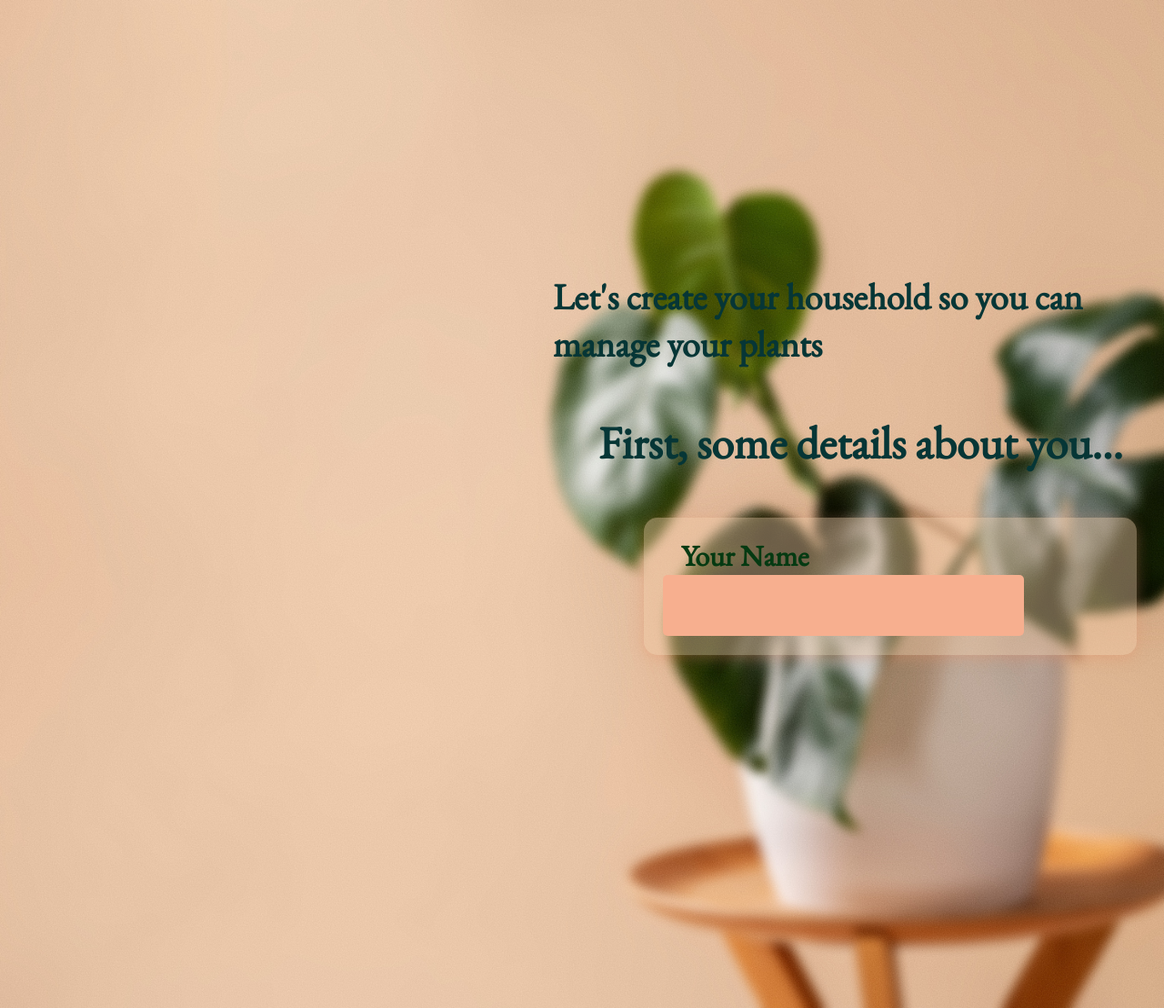
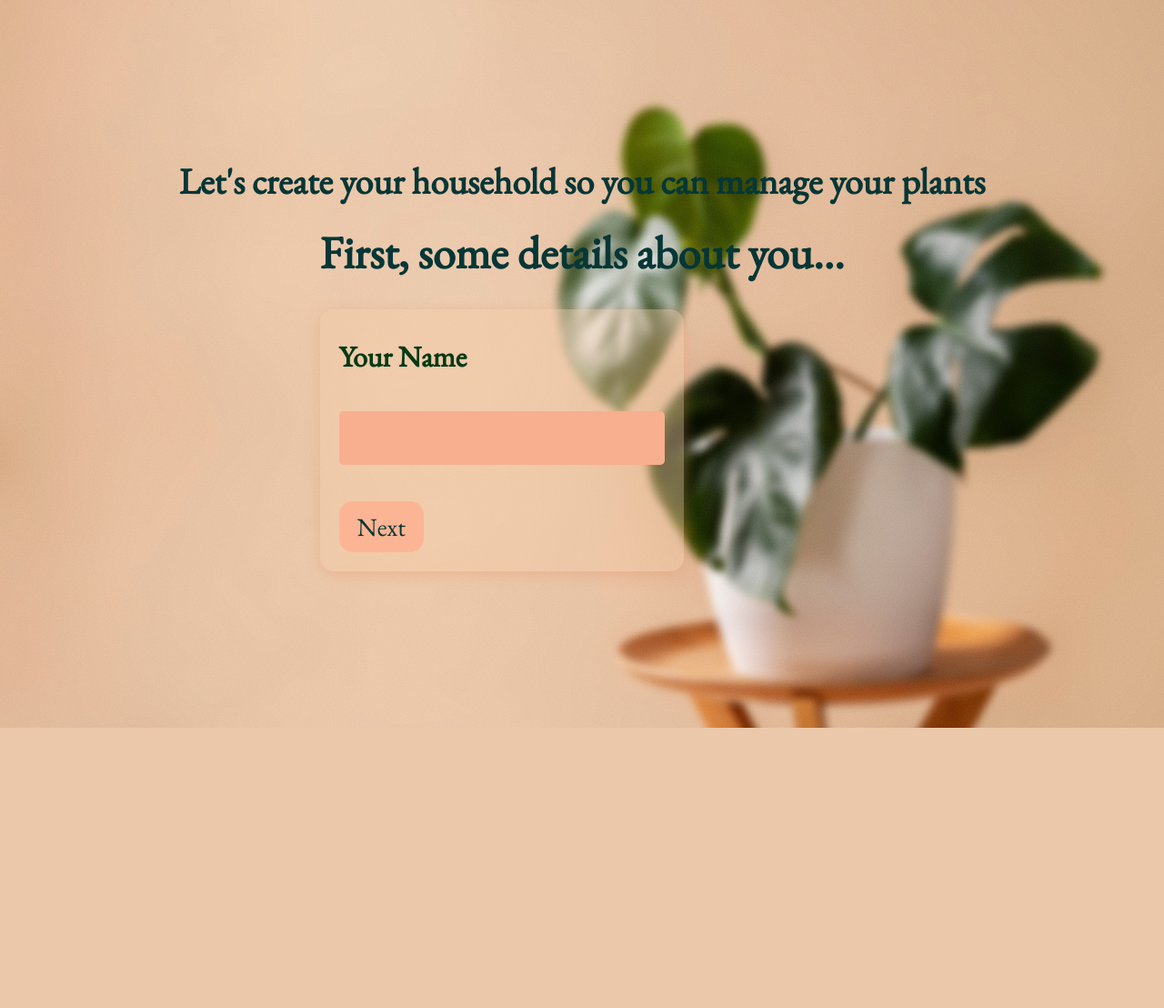
Before and after one commit to Leewankenobi/Hydra, a Spring Boot app: page /createhousehold.html in a window 1280 px wide. Shown: the whole page at 91% size. After the commit the page ends 800 px from the top, so only its background shows below. Run offline with Spring Boot 4, Linux system fonts and the light colour scheme.

Commit message:
fix resizing issue

```diff
--- a/backend/src/main/resources/static/createhousehold.html
+++ b/backend/src/main/resources/static/createhousehold.html
@@ -14,8 +14,10 @@
         <form>
           <label for="fname">Your Name</label> <br>
           <input type="text" id="fname" name="fname"> <br>
+          <button type="submit"> Next </button>
         </form>
       </div>
     </main>
+    <script src = "../static/js/createaccount.js"></script>
   </body>
    </html>
--- a/backend/src/main/resources/static/css/createHouseStyles.css
+++ b/backend/src/main/resources/static/css/createHouseStyles.css
@@ -1,37 +1,55 @@
-/*import garamond font*/
+/* import garamond font */
 @import url('https://fonts.googleapis.com/css2?family=EB+Garamond&display=swap');
 
+/*reset the deafult browser spacings and start clean*/
+* {
+  margin: 0;
+  padding: 0;
+  box-sizing: border-box;
+}
 body {
   background-image: url("../img/indoor-plant-blurred.jpg");
   background-size: cover;
   background-position: center;
   min-height: 100vh;
+  display: flex;
+  flex-direction: column;
+  align-items: center; /* works on all resolutions*/
+  justify-content: center;
+  padding: 20px;
 }
 
 header {
   color: #063636;
-  font-family:  "EB Garamond", serif;
-  font-size: 40px;
+  font-family: "EB Garamond", serif;
+  font-size: clamp(28px, 5vw, 40px); /*scale with screen*/
   font-weight: bold;
-  margin-top: 300px;
-  margin-left: 600px;
+  text-align: center;
   animation: jumpIn 0.2s ease-in;
+  margin-bottom: 20px;
 }
 
-  h1 {
+h1 {
   color: #063636;
-  margin-top: 50px;
-  margin-bottom: 3px;
-  margin-left: 650px;
-  font-size:50px;
+  font-size: clamp(32px, 7vw, 50px);
+  font-family: "EB Garamond", serif;
+  font-weight: bold;
+  text-align: center;
   animation: jumpIn 0.2s ease-in;
-  font-family:"EB Garamond", serif;
+  margin-bottom: 30px;
+}
+
+.container {
+  display: flex;
+  flex-direction: column;
+  align-items: center;
+  width: 100%;
+  max-width: 500px;
 }
 
 form {
-  width: 500px;
-  margin-top: 50px;
-  margin-left: 700px;
+  width: 100%;
+  max-width: 400px;
   background-color: rgba(243, 204, 167, 0.425);
   border-radius: 15px;
   border: 1px solid #021a0500;
@@ -41,35 +59,36 @@ form {
   animation: paneStart 0.5s ease;
 }
 
+label {
+  font-family: "EB Garamond", serif;
+  font-size: clamp(20px, 4vw, 32px);
+  font-weight: bold;
+  color: rgb(5, 58, 18);
+  display: block;
+  padding: 10px 0;
+  margin-bottom: 8px;
+}
+
 input {
   background-color: rgb(247, 175, 143);
   color: rgb(19, 51, 13);
-  width: auto;
-  padding: 12px;
+  width: 100%;
+  padding: 10px;
   border-radius: 5px;
   box-sizing: border-box;
   font-family: "EB Garamond", serif;
-  font-size: 30px;
+  font-size: clamp(18px, 3vw, 30px);
   font-weight: bold;
+  border: none;
   border-color: #06363600;
+  margin-bottom: 20px;
 }
-
-label {
-  font-family: "EB Garamond", serif;
-  font-size: 32px;
-  font-weight: bold;
-  color: rgb(5, 58, 18);
-  width: 100%;
-  padding: 10px;
-  margin-left: 10px;
-}
-
 
 .pane h2 {
   margin-top: 3px;
   margin-bottom: 1px;
   font-size: 15px;
-  font: weight 4px;
+  font-weight: 4px;
   color: rgb(16, 54, 42);
   animation: fadeIn 3s ease;
 }
@@ -77,70 +96,118 @@ label {
 .pane p {
   margin-top: 10px;
   margin-bottom: 0px;
-  font-size: 25px;
+  font-size: clamp(18px, 3vw, 25px);
 }
 
 .pane button {
   margin-top: 20px;
-  margin-bottom: 5px;
-  background-color: rgba(243, 165, 129, 0.712);
+  background-color: rgb(252, 181, 148);
   border-radius: 15px;
+  border: none;
   border-color: #f1a67b38;
   color: #063636;
-  padding: 15px 32px;
+  padding: 10px 20px;
   text-align: center;
-  display: inline-block;
-  font-size: 30px;
+  font-size: clamp(20px, 3vw, 28px);
+  font-family: "EB Garamond", serif;
   cursor: pointer;
-  font-family:  "EB Garamond", serif;
   transition: transform 0.2s ease;
   animation: buttonStart 0.8s ease;
+  align-self: center;
 }
 
 .pane button:hover {
-  transform: scale(1.10);
-  background-color:rgba(255, 200, 175, 0.712);
+  transform: scale(1.1);
+  background-color: rgba(255, 200, 175, 0.712);
 }
 
+/* Animations */
 @keyframes fadeIn {
-  from{
+  from {
     opacity: 0;
   }
-  to{
+  to {
     opacity: 1;
   }
 }
 
 @keyframes paneStart {
-  from{
+  from {
     opacity: 0;
     transform: translateX(30px);
   }
-  to{
+  to {
     opacity: 1;
     transform: translateX(0px);
   }
 }
 
 @keyframes buttonStart {
-  from{
+  from {
     opacity: 0;
     transform: translateX(30px);
   }
-  to{
+  to {
     opacity: 1;
     transform: translateX(0);
   }
 }
 
 @keyframes jumpIn {
-  from{
+  from {
     opacity: 0;
     transform: translateY(30px);
   }
-  to{
+  to {
     opacity: 1;
     transform: translateY(0);
   }
+}
 
+/* Responsive Design */
+
+/* Tablets (600px and up) */
+@media (max-width: 768px) {
+  body {
+    padding: 15px;
+  }
+
+  header {
+    margin-bottom: 15px;
+  }
+
+  form {
+    padding: 15px;
+  }
 }
+
+/* Mobile (below 600px) */
+@media (max-width: 600px) {
+  body {
+    padding: 10px;
+    justify-content: flex-start;
+  }
+
+  header {
+    margin-top: 20px;
+    margin-bottom: 10px;
+  }
+
+  h1 {
+    margin-bottom: 20px;
+  }
+
+  form {
+    width: 100%;
+    padding: 15px;
+  }
+
+  input {
+    font-size: clamp(16px, 3vw, 24px);
+  }
+
+  .pane button {
+    padding: 8px 16px;
+    font-size: clamp(18px, 3vw, 24px);
+  }
+}
```
Also changed, not shown: backend/src/main/resources/static/css/signUpStyles.css (+76 -24 lines), backend/src/main/resources/static/js/createaccount.js (added).
